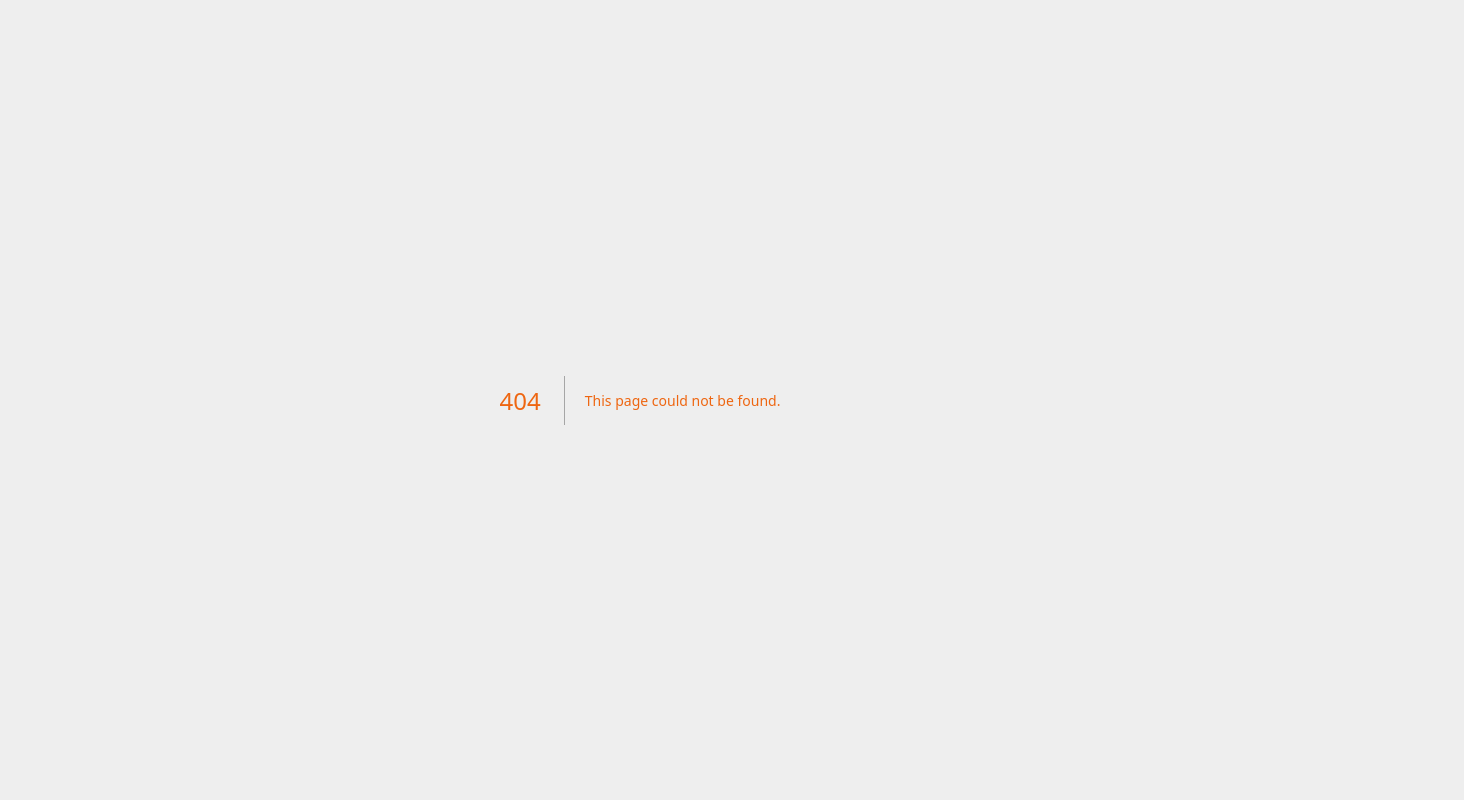
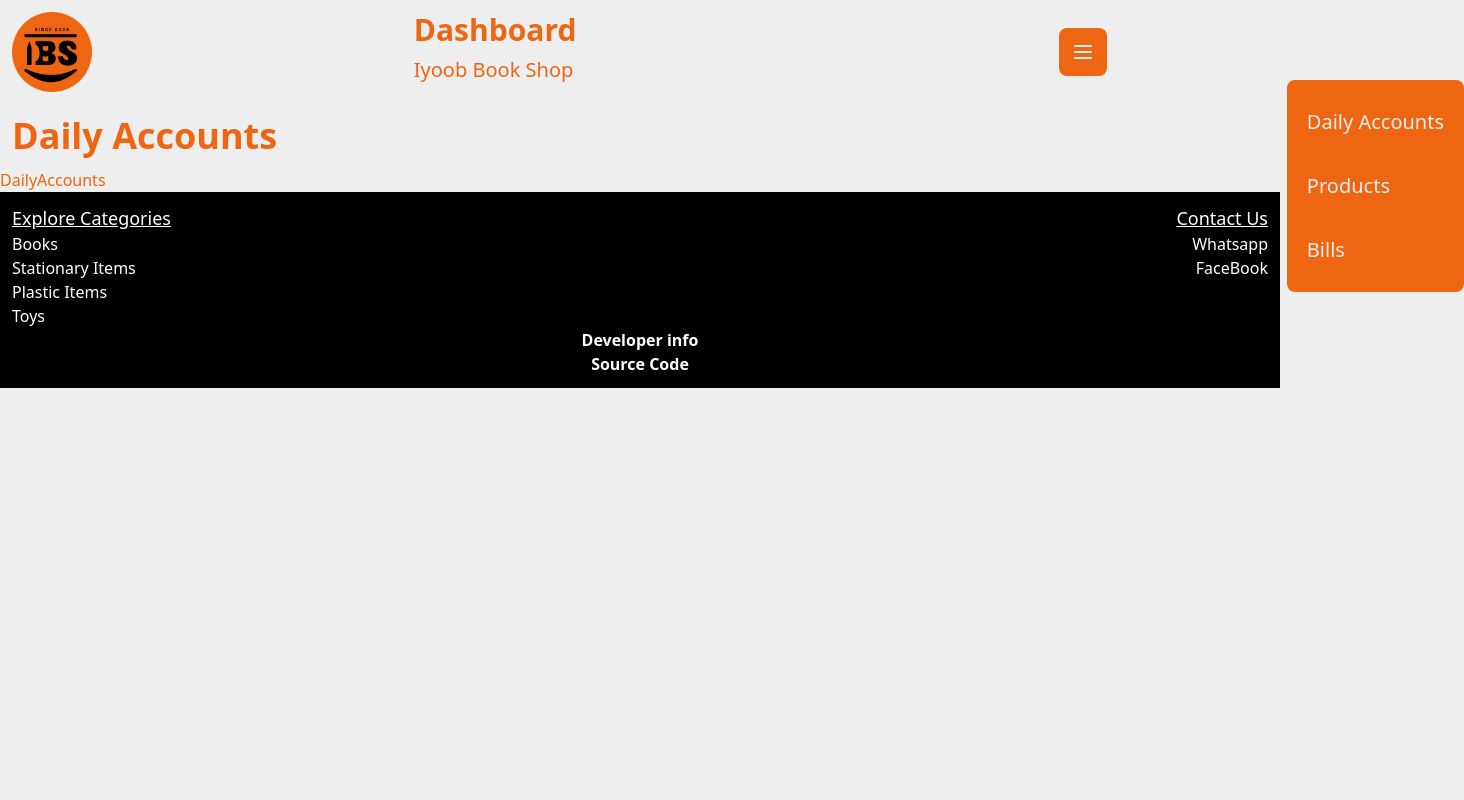
Before and after one commit to itsmefminsaf/ibs_store, a Next.js app: page /admin/dashboard in a window 1280 px wide. Before the commit this address had no page. Shown: the top 800 px of the page, 1464 px wide, since content can reach past the window. Built offline with nearby package versions, Linux system fonts and the light colour scheme.

Commit message:
feat: admin page basic setup

```diff
--- /dev/null
+++ b/src/app/admin/dashboard/layout.tsx
@@ -0,0 +1,13 @@
+import { shopName } from "@/libs/variables";
+import type { Metadata } from "next";
+
+export const metadata: Metadata = {
+  title: `Dashboard | ${shopName}`,
+};
+export default function RootLayout({
+  children,
+}: Readonly<{
+  children: React.ReactNode;
+}>) {
+  return <>{children}</>;
+}
--- /dev/null
+++ b/src/app/admin/dashboard/page.tsx
@@ -0,0 +1,31 @@
+import { shopName } from "@/libs/variables";
+import NavOpenClose from "@/components/NavOpenClose";
+import Image from "next/image";
+import React from "react";
+import AdminDashboard from "@/components/AdminDashboard";
+
+const page = () => {
+  return (
+    <>
+      <header className="grid grid-cols-[auto_auto_auto] grid-rows-[auto_auto] p-3">
+        <Image
+          src="/logo.png"
+          alt="logo"
+          width={512}
+          height={512}
+          className="w-20 h-20 col-start-1 row-start-1 col-end-2 row-end-3"
+        />
+        <h1 className="col-start-2 row-start-1 col-end-3 row-end-2 text-3xl font-bold">
+          Dashboard
+        </h1>
+        <h3 className="col-start-2 row-start-2 col-end-3 row-end-3 text-xl">
+          {shopName}
+        </h3>
+        <NavOpenClose />
+      </header>
+      <AdminDashboard />
+    </>
+  );
+};
+
+export default page;
--- a/src/app/globals.css
+++ b/src/app/globals.css
@@ -1,3 +1,9 @@
 @tailwind base;
 @tailwind components;
 @tailwind utilities;
+
+@layer components{
+    .dashboard-title {@apply text-4xl font-bold p-3;}
+
+    .nav-item {@apply p-2 rounded-lg active:bg-background active:text-foreground}
+}
--- /dev/null
+++ b/src/components/AdminDashboard.tsx
@@ -0,0 +1,38 @@
+"use client";
+
+import { useSearchParams } from "next/navigation";
+import DailyAccounts from "./DailyAccounts";
+import ManageProducts from "./ManageProducts";
+import ManageBills from "./ManageBills";
+
+const AdminDashboard = () => {
+  const param = useSearchParams();
+  const tab = param.get("tab");
+  return (
+    <>
+      {tab === "acc" ? (
+        <>
+          <h1 className="dashboard-title">Daily Accounts</h1>
+          <DailyAccounts />
+        </>
+      ) : tab === "product" ? (
+        <>
+          <h1 className="dashboard-title">Manage Products</h1>
+          <ManageProducts />
+        </>
+      ) : tab === "bills" ? (
+        <>
+          <h1 className="dashboard-title">Manage Bills</h1>
+          <ManageBills />
+        </>
+      ) : (
+        <>
+          <h1 className="dashboard-title">Daily Accounts</h1>
+          <DailyAccounts />
+        </>
+      )}
+    </>
+  );
+};
+
+export default AdminDashboard;
--- /dev/null
+++ b/src/components/DailyAccounts.tsx
@@ -0,0 +1,5 @@
+const DailyAccounts = () => {
+  return <div>DailyAccounts</div>;
+};
+
+export default DailyAccounts;
--- /dev/null
+++ b/src/components/ManageBills.tsx
@@ -0,0 +1,5 @@
+const ManageBills = () => {
+  return <div>ManageBills</div>;
+};
+
+export default ManageBills;
--- /dev/null
+++ b/src/components/ManageProducts.tsx
@@ -0,0 +1,5 @@
+const ManageProducts = () => {
+  return <div>ManageProducts</div>;
+};
+
+export default ManageProducts;
--- /dev/null
+++ b/src/components/NavOpenClose.tsx
@@ -0,0 +1,39 @@
+"use client";
+
+import { Menu, X } from "lucide-react";
+import { useState } from "react";
+
+const NavOpenClose = () => {
+  const [isOpen, setOpen] = useState(false);
+  return (
+    <>
+      <button
+        onClick={() => {
+          setOpen(!isOpen);
+        }}
+        className="bg-foreground text-background w-fit h-fit p-3 place-self-center rounded-lg col-start-3 row-start-1 col-end-4 row-end-3"
+      >
+        {isOpen ? <X /> : <Menu />}
+      </button>
+      <nav
+        className={`${
+          isOpen ? "translate-x-0" : "translate-x-48"
+        } absolute bg-foreground text-background py-5 px-3 right-2 rounded-lg top-20 duration-500`}
+      >
+        <ul className="text-xl flex flex-col gap-5">
+          <a href="/admin/dashboard?tab=acc" className="nav-item">
+            Daily Accounts
+          </a>
+          <a href="/admin/dashboard?tab=product" className="nav-item">
+            Products
+          </a>
+          <a href="/admin/dashboard?tab=bills" className="nav-item">
+            Bills
+          </a>
+        </ul>
+      </nav>
+    </>
+  );
+};
+
+export default NavOpenClose;
```
Also changed, not shown: package.json (+7 -6 lines), 1 other file (tests, documents, lock files or other folders).
